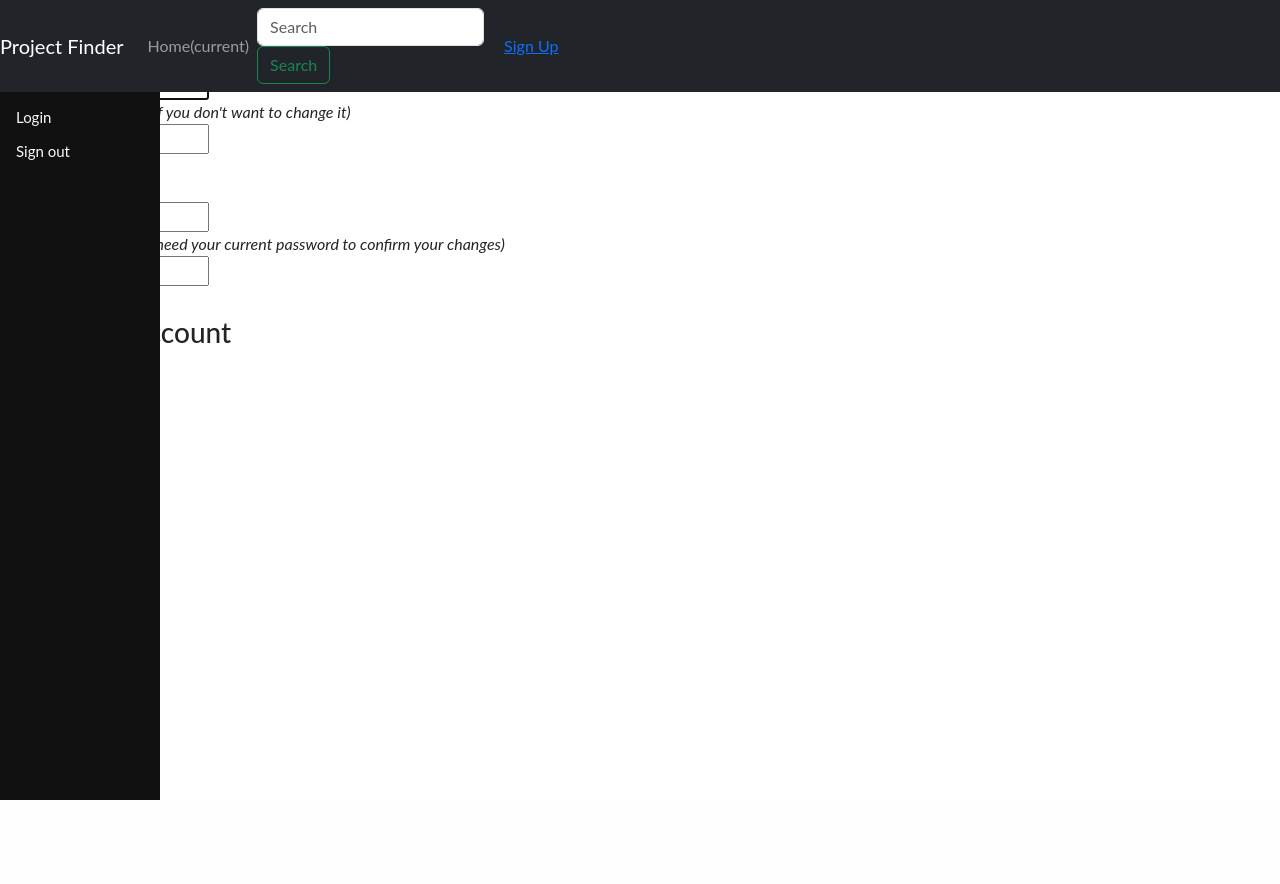
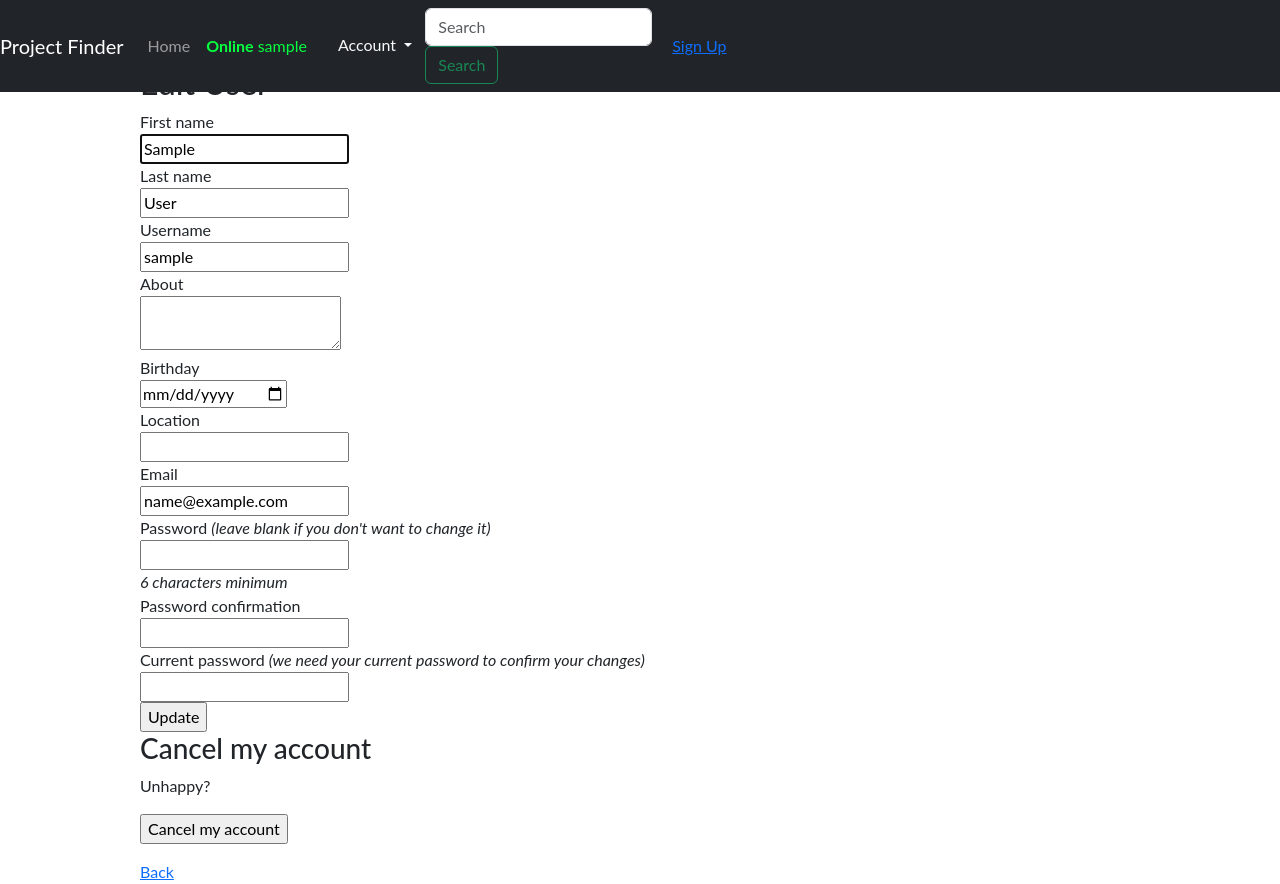
Before and after one commit to mworganization484/groupfinder, a Rails app: page /users/edit in a window 1280 px wide. Before the commit the page ends 800 px from the top, so only its background shows below. Run offline with Rails 7, Linux system fonts and the light colour scheme; the visitor is signed in with stand-in values (Sample User, id 1); style sheets or scripts are compiled from the project's sources; some libraries are stand-ins or nearby versions.

Commit message:
Deleted sidebar and edited some functionality

```diff
--- /dev/null
+++ b/app/assets/javascripts/users.coffee
@@ -0,0 +1,3 @@
+# Place all the behaviors and hooks related to the matching controller here.
+# All this logic will automatically be available in application.js.
+# You can use CoffeeScript in this file: http://coffeescript.org/
--- /dev/null
+++ b/app/assets/stylesheets/users.scss
@@ -0,0 +1,3 @@
+// Place all the styles related to the users controller here.
+// They will automatically be included in application.css.
+// You can use Sass (SCSS) here: http://sass-lang.com/
--- a/app/controllers/application_controller.rb
+++ b/app/controllers/application_controller.rb
@@ -2,4 +2,16 @@ class ApplicationController < ActionController::Base
   # Prevent CSRF attacks by raising an exception.
   # For APIs, you may want to use :null_session instead.
   protect_from_forgery with: :exception
+
+  before_action :configure_permitted_parameters, if: :devise_controller?
+
+
+  protected
+
+  def configure_permitted_parameters
+    devise_parameter_sanitizer.permit(:sign_up, keys: [:first_name, :last_name, :username, :about, :birthday, :location, :email, :password, :remember_me])
+    devise_parameter_sanitizer.permit(:sign_in, keys: [:email, :password, :remember_me])
+    devise_parameter_sanitizer.permit(:account_update, keys: [:first_name, :last_name, :username, :about, :birthday, :location, :update, :email, :password, :remember_me])
+  end
+
 end
--- /dev/null
+++ b/app/controllers/users_controller.rb
@@ -0,0 +1,5 @@
+class UsersController < ApplicationController
+  def show
+    @user = User.find(params[:id])
+  end
+end
--- /dev/null
+++ b/app/helpers/users_helper.rb
@@ -0,0 +1,2 @@
+module UsersHelper
+end
--- a/app/views/devise/registrations/edit.html.erb
+++ b/app/views/devise/registrations/edit.html.erb
@@ -1,7 +1,38 @@
+<div class="container" style="margin-left: 10%; margin-top: 5%">
 <h2>Edit <%= resource_name.to_s.humanize %></h2>
 
 <%= form_for(resource, as: resource_name, url: registration_path(resource_name), html: { method: :put }) do |f| %>
   <%= devise_error_messages! %>
+
+  <div class="field">
+    <%= f.label :first_name %><br />
+    <%= f.text_field :first_name, autofocus: true, autocomplete: "email" %>
+  </div>
+
+  <div class="field">
+    <%= f.label :last_name %><br />
+    <%= f.text_field :last_name, autofocus: true, autocomplete: "email" %>
+  </div>
+
+  <div class="field">
+    <%= f.label :username %><br />
+    <%= f.text_field :username, autofocus: true, autocomplete: "email" %>
+  </div>
+
+  <div class="field">
+    <%= f.label :about %><br />
+    <%= f.text_area :about, autofocus: true, autocomplete: "email" %>
+  </div>
+
+  <div class="field">
+    <%= f.label :birthday %><br />
+    <%= f.date_field :birthday, autofocus: true, autocomplete: "email" %>
+  </div>
+
+  <div class="field">
+    <%= f.label :location %><br />
+    <%= f.text_field :location, autofocus: true, autocomplete: "email" %>
+  </div>
 
   <div class="field">
     <%= f.label :email %><br />
@@ -41,3 +72,4 @@
 <p>Unhappy? <%= button_to "Cancel my account", registration_path(resource_name), data: { confirm: "Are you sure?" }, method: :delete %></p>
 
 <%= link_to "Back", :back %>
+</div>
--- a/app/views/layouts/application.html.erb
+++ b/app/views/layouts/application.html.erb
@@ -16,7 +16,33 @@
         <div class="collapse navbar-collapse" id="navbarCollapse">
           <ul class="navbar-nav mr-auto">
             <li class="nav-item active">
-              <a class="nav-link" href="https://groupfinder-mileswinston23.c9users.io">Home<span class="sr-only">(current)</span></a>
+              <a class="nav-link" href="https://groupfinder-mileswinston23.c9users.io">Home</a>
+            </li>
+            <li class="nav-item active">
+              <!-- If the user is signed in, welcome them by username -->
+              <% if user_signed_in? %>
+              <a class="nav-link" style="color: #06ff3f;"><strong>Online</strong> <%= current_user.username %></a>
+              <% end %>
+            </li>
+            <li class="nav-item active">
+            <div class="dropdown show">
+              <a class="btn btn-secondary dropdown-toggle" href="https://example.com" id="dropdownMenuLink" data-toggle="dropdown" aria-haspopup="true" aria-expanded="false">
+                Account
+              </a>
+
+              <div class="dropdown-menu" aria-labelledby="dropdownMenuLink">
+                <% if !user_signed_in? %>
+                <a class="dropdown-item" href="https://groupfinder-mileswinston23.c9users.io/users/sign_in" style="padding-bottom: 0px">Login</a>
+                <% end %>
+                <% if user_signed_in? %>
+                <a class="dropdown-item" href="https://groupfinder-mileswinston23.c9users.io/users/<%= current_user.id %>">My Profile</a>
+                <a class="dropdown-item" href="https://groupfinder-mileswinston23.c9users.io/users/edit">Settings</a>
+                <a class="dropdown-item" href="https://groupfinder-mileswinston23.c9users.io/posts/new">Create Post</a>
+                <hr>
+                <a><%= link_to "Sign out", destroy_user_session_path, :method => :delete, :class => "dropdown-item" %></a>
+                <% end %>
+              </div>
+            </div>
             </li>
           </ul>
 
@@ -29,7 +55,7 @@
 
           <!-- Begin Sign Up Link-->
           <div class="dropdown">
-          <a href="https://groupfinder-mileswinston23.c9users.io/users/sign_up" style="margin-right: 5px">Sign Up</a>
+          <a href="https://groupfinder-mileswinston23.c9users.io/users/sign_up" style="margin-right: 5px;">Sign Up</a>
           <!-- End Sign Up Link-->
 
           </div>
@@ -41,13 +67,18 @@
 
 
 
-
+<!--RETIRED DO NOT UNCOMMENT OR EDIT-->
 <!--BEGINNING SIDEBAR-->
-<div class="sidenav">
-  <a href="https://groupfinder-mileswinston23.c9users.io/posts/new">Create Post</a>
-  <a href="https://groupfinder-mileswinston23.c9users.io/users/sign_in" style="padding-bottom: 0px">Login</a>
-  <a style="padding-top: 0px"><%= link_to "Sign out", destroy_user_session_path, :method => :delete %></a>
-</div>
+<!--<div class="sidenav">-->
+  <!-- If the user is signed in, give them an option to view their profile -->
+<!--  <% if user_signed_in? %>-->
+<!--  <a href="https://groupfinder-mileswinston23.c9users.io/users/<%= current_user.id %>">My Profile</a>-->
+<!--  <a href="https://groupfinder-mileswinston23.c9users.io/users/edit">Settings</a>-->
+<!--  <% end %>-->
+<!--  <a href="https://groupfinder-mileswinston23.c9users.io/posts/new">Create Post</a>-->
+<!--  <a href="https://groupfinder-mileswinston23.c9users.io/users/sign_in" style="padding-bottom: 0px">Login</a>-->
+<!--  <a style="padding-top: 0px"><%= link_to "Sign out", destroy_user_session_path, :method => :delete, :class => "padding-top" %></a>-->
+<!--</div>-->
 <!--ENDING SIDEBAR-->
 
 <%= yield %>
--- a/config/routes.rb
+++ b/config/routes.rb
@@ -1,13 +1,9 @@
 Rails.application.routes.draw do
-  devise_for :users
-  # The priority is based upon order of creation: first created -> highest priority.
-  # See how all your routes lay out with "rake routes".
-
-  # You can have the root of your site routed with "root"
 
 
+  devise_for :users
   root 'posts#index'
-
+  resources :users
   resources :posts do
     resources :comments
   end
```
Also changed, not shown: app/views/devise/registrations/new.html.erb (+30 -0 lines), app/views/posts/show.html.erb (+8 -8 lines), app/views/users/show.html.erb (added, +15 -0 lines), db/migrate/20180315025900_add_details_to_user.rb (added, +10 -0 lines), test/controllers/users_controller_test.rb (added, +9 -0 lines), app/assets/images/classic-rare-brotha.jpg (added), db/schema.rb.
